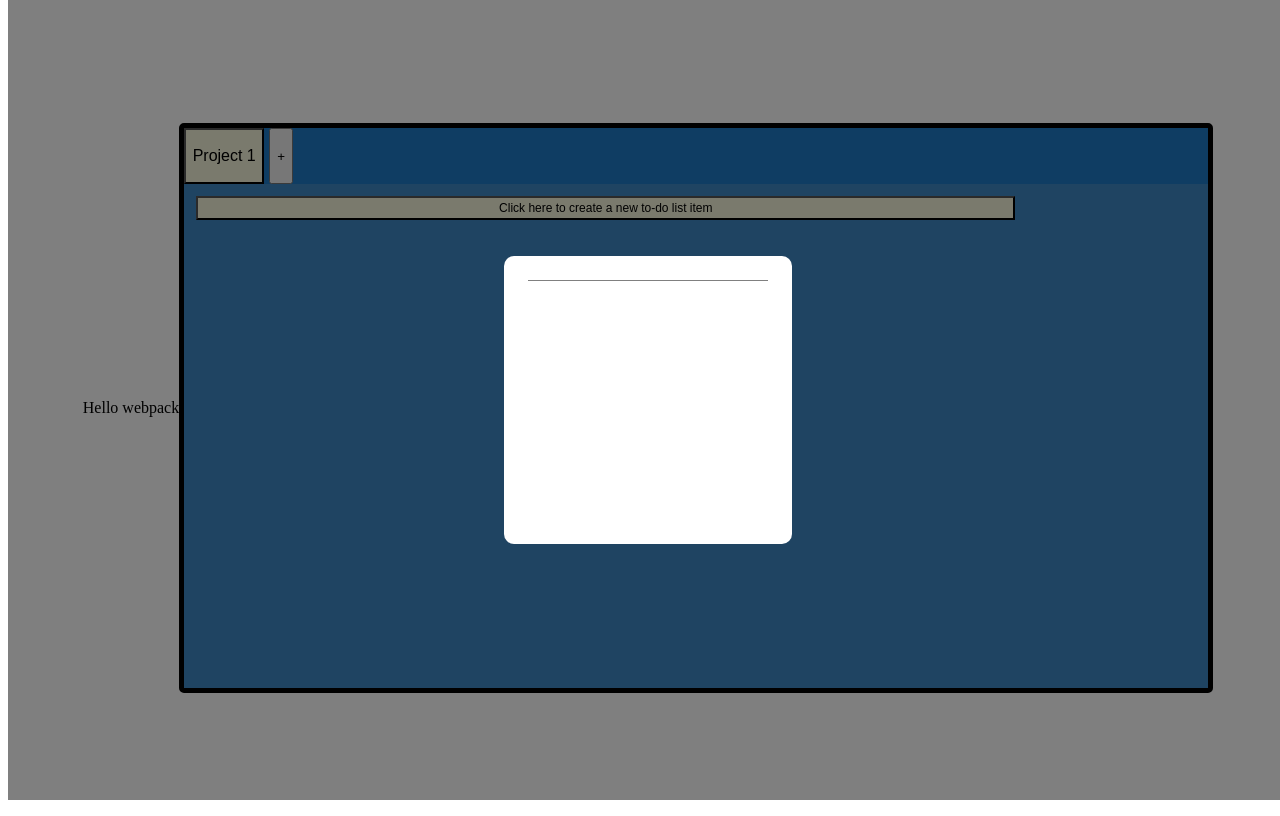
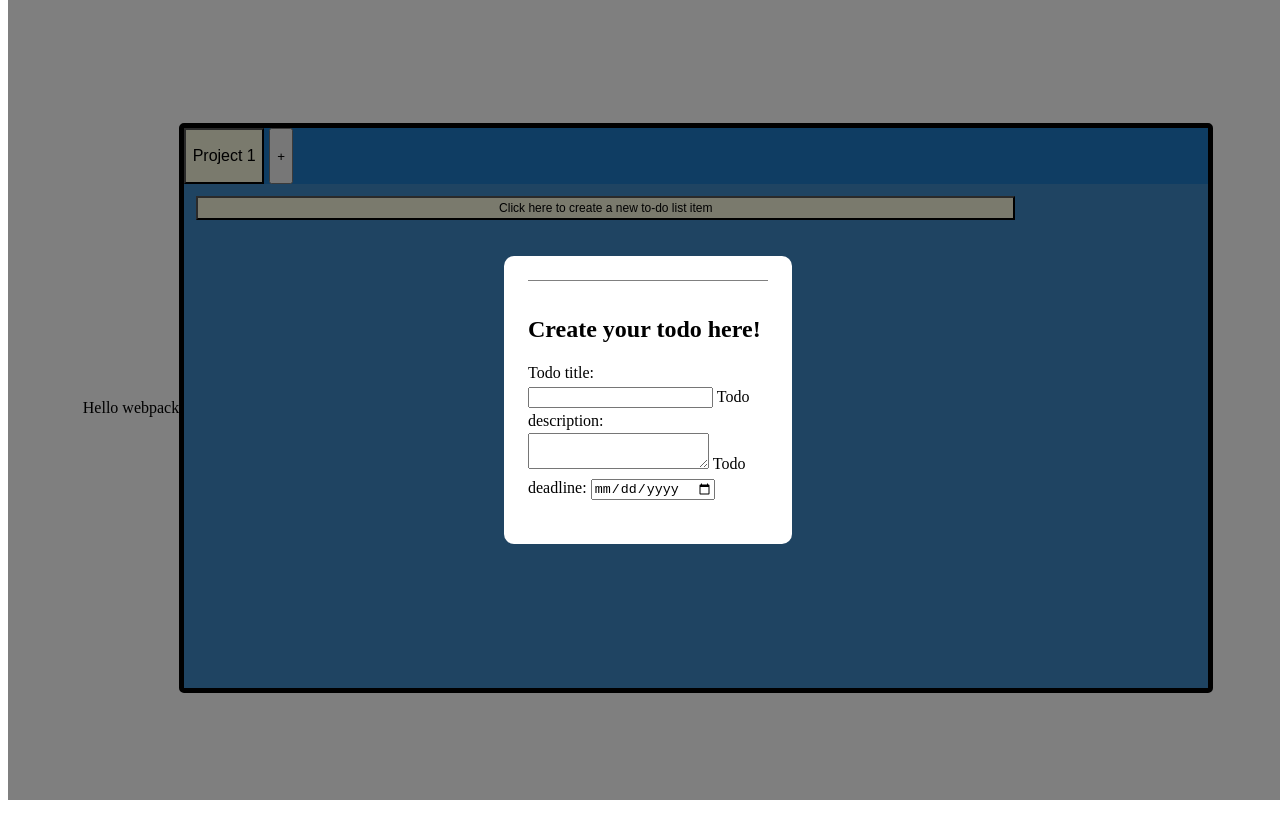
Before and after one commit to Moontoast435/List.it, a website built with webpack: page dist/index.html in a window 1280 px wide. Both pictures are taken after a click on the button "Click here to create a new to-do list item". Built offline with nearby package versions, Linux system fonts and the light colour scheme.

Commit message:
Add form elements

```diff
--- a/src/DOMstuff/createTodoForm.js
+++ b/src/DOMstuff/createTodoForm.js
@@ -13,14 +13,23 @@ const createForm = () => {
         const formContainer = document.createElement('div');
         formContainer.classList = 'form-container';
 
-        const createTodoForm = document.createElement('form');
-        formContainer.appendChild(createTodoForm);
+        const form =   `<form>
+                        <h2> Create your todo here!</h2>
+                        <label for="todo-title"> Todo title: </label>
+                        <input type="text" name="todo-data-title id="todo-title">
+                        <label for="todo-description"> Todo description: </label>
+                        <textarea></textarea>
+                        <label> Todo deadline: </label>
+                        <input type="date" name="todo-data-deadline" id="todo-date">
+                        </form>`;
+        formContainer.innerHTML = form;
 
         overlay.appendChild(formContainer);
 
         overlay.classList = 'modal-overlay';
         overlay.classList.add('modal-visible');
         document.body.appendChild(overlay);
+
     } else {
         toggleForm();
     }
```
Also changed, not shown: src/DOMstuff/style.css (line endings or trailing spaces).
